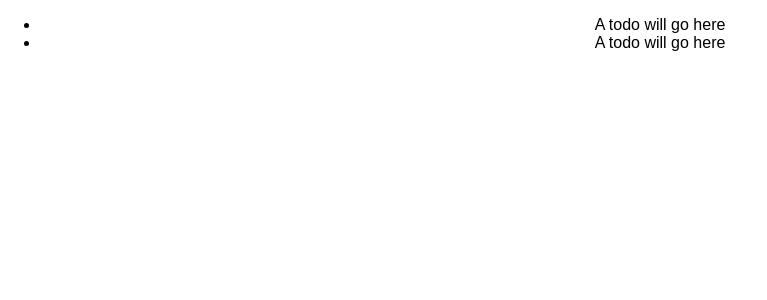
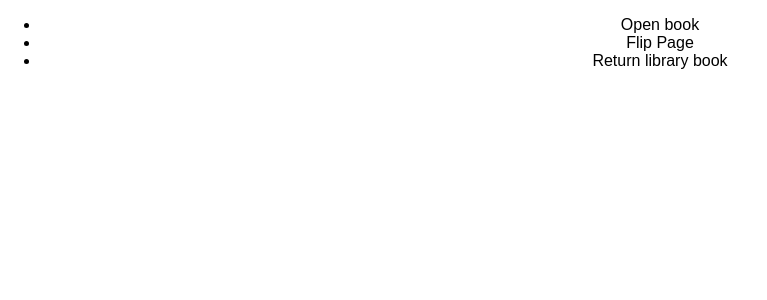
Before and after one commit to scarlettbrooke1221/React-To-Do-App, a React (Create React App) app in the folder react-to-do/: page / in a window 1280 px wide. Shown: the top 300 px of the page, without its empty margins (0-767 px from the left). Built offline with nearby package versions, Linux system fonts and the light colour scheme.

Commit message:
Checkpoint 8 ToDo App State and Props: COMPLETED

```diff
--- a/react-to-do/src/App.js
+++ b/react-to-do/src/App.js
@@ -4,12 +4,24 @@ import './App.css';
 import ToDo from './components/ToDo.js';
 
 class App extends Component {
+	constructor(props) {
+		super (props);
+		this.state = {
+			todos: [
+			{description: 'Open book', isCompleted:true },
+			{description: 'Flip Page', isCompleted: false},
+			{ description: 'Return library book', isCompleted: false}
+			]
+		};
+	}
+
    render() {
      return (
        <div className="App">
         <ul>
-          <ToDo />
-          <ToDo />
+         { this.state.todos.map( (todo, index) =>
+		    <ToDo key ={ index } description={ todo.description } isCompleted={ todo.isCompleted} />
+		  )}
         </ul>
        </div>
      );
--- a/react-to-do/src/components/ToDo.js
+++ b/react-to-do/src/components/ToDo.js
@@ -4,7 +4,7 @@ import React, { Component } from 'react';
  class ToDo extends Component {
    render() {
      return (
-       <li> A todo will go here </li>
+       <li> {this.props.description} </li>
      );
    }
  }
```
